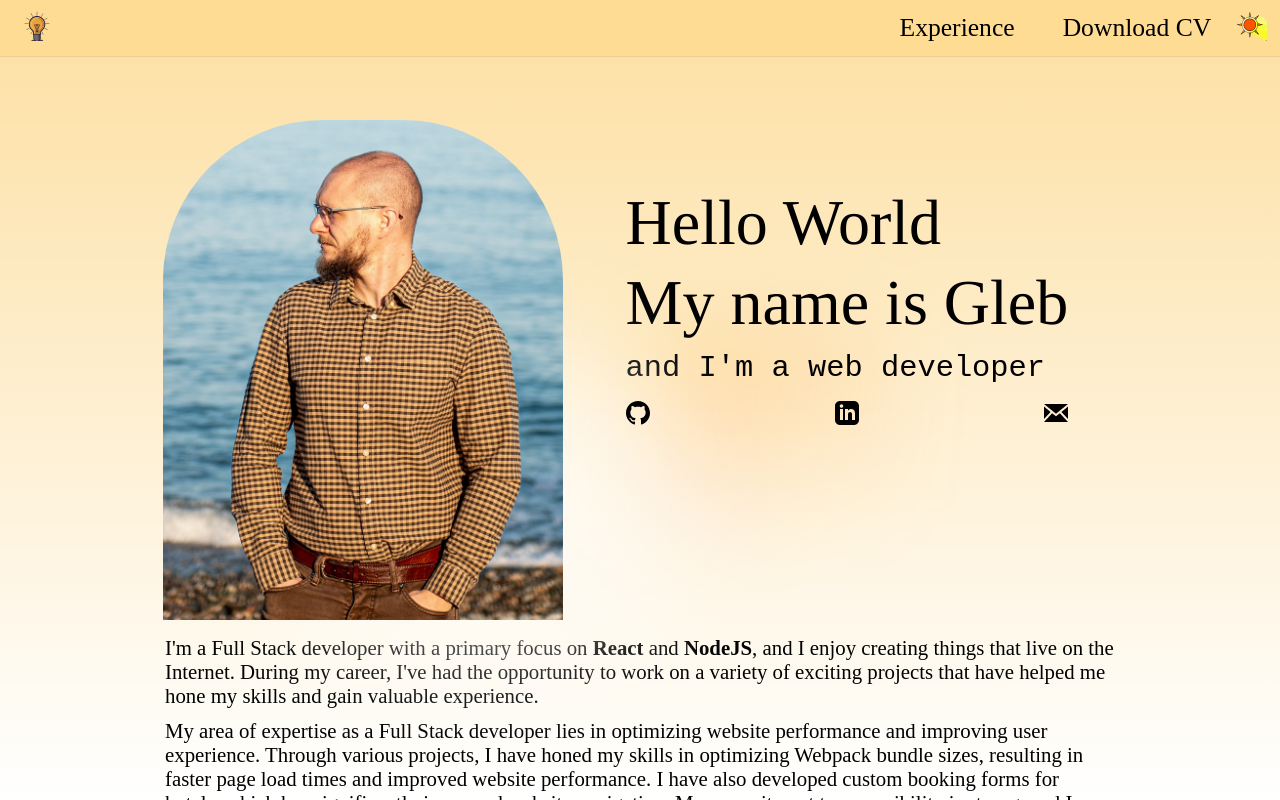
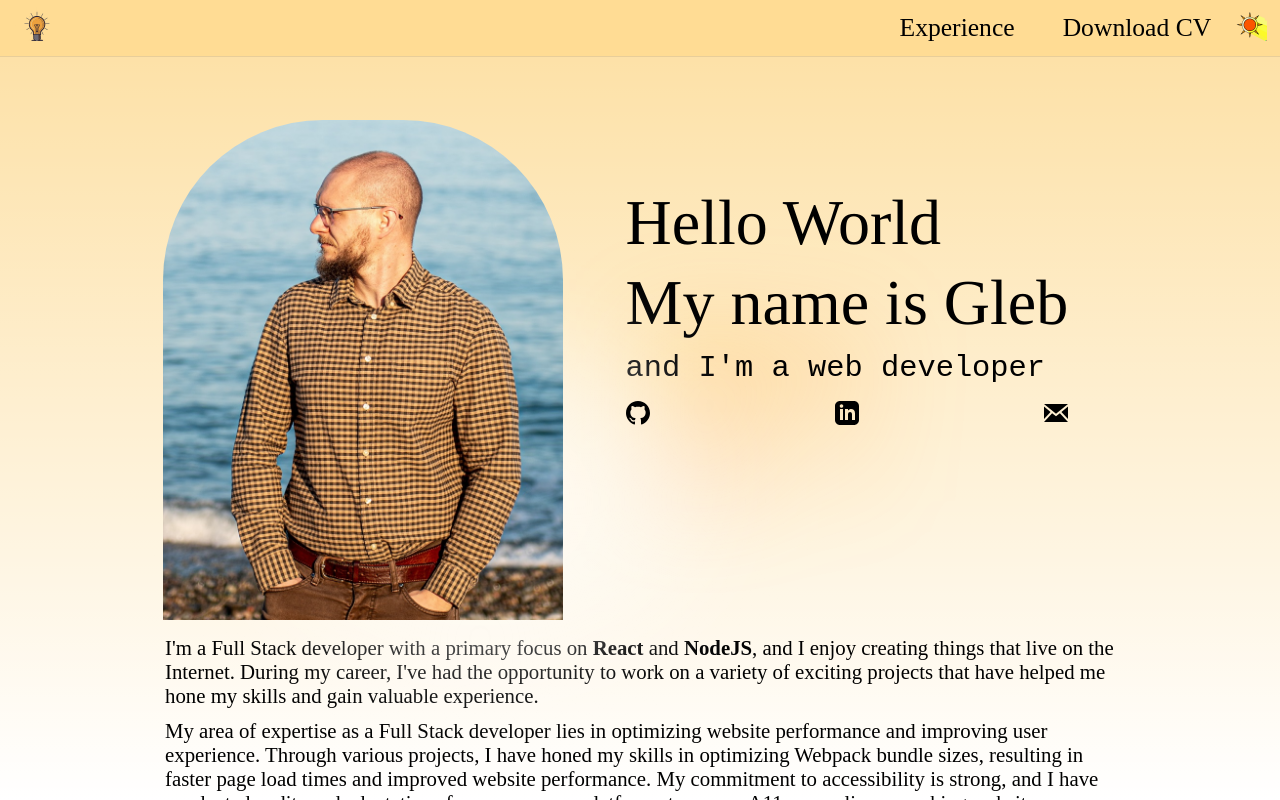
Before and after one commit to GlebShulga/privateApp, a Next.js app: page / in a window 1280 px wide. Built offline with nearby package versions, Linux system fonts and the light colour scheme.

Commit message:
update cv

```diff
--- a/src/components/Main.tsx
+++ b/src/components/Main.tsx
@@ -43,11 +43,10 @@ export const Main = (): JSX.Element => {
             website performance and improving user experience. Through various
             projects, I have honed my skills in optimizing Webpack bundle sizes,
             resulting in faster page load times and improved website
-            performance. I have also developed custom booking forms for hotels,
-            which has significantly improved website navigation. My commitment
-            to accessibility is strong, and I have conducted audits and
-            adaptations for e-commerce platforms to ensure A11y compliance,
-            making websites more accessible for users with disabilities.
+            performance. My commitment to accessibility is strong, and I have
+            conducted audits and adaptations for e-commerce platforms to ensure
+            A11y compliance, making websites more accessible for users with
+            disabilities.
           </p>{" "}
           <p>
             In addition to my front-end expertise, I have built robust and
```
Also changed, not shown: 1 other file (tests, documents, lock files or other folders).
